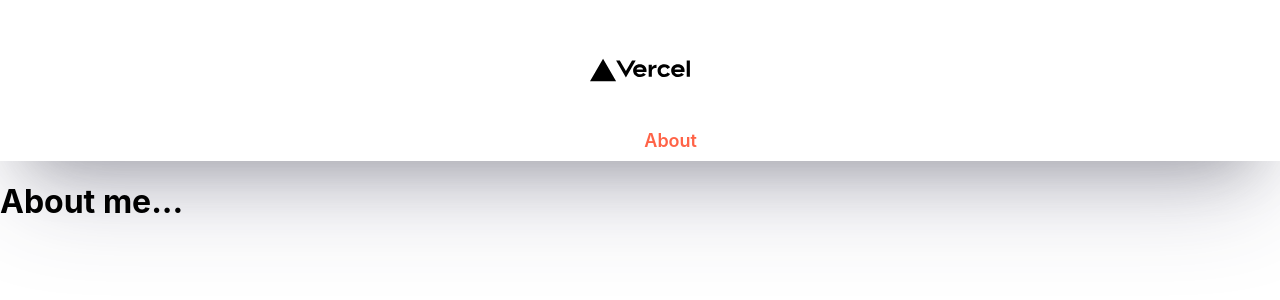
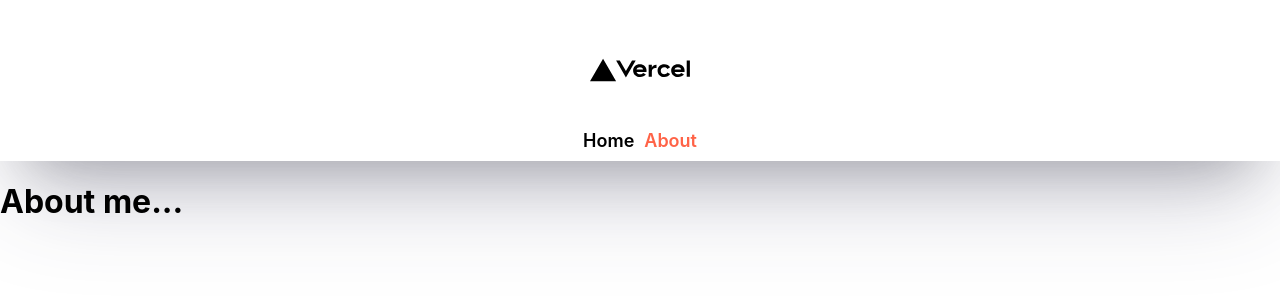
Before and after one commit to Isaac-Lee/nextjs-study, a Next.js app: page /about in a window 1280 px wide. Shown: the top 300 px of the page. Built offline with nearby package versions, Linux system fonts and the light colour scheme.

Commit message:
Patterns

```diff
--- /dev/null
+++ b/components/Layout.tsx
@@ -0,0 +1,14 @@
+import NavBar from "./NavBar";
+
+interface LayoutProps {
+  children: React.ReactNode
+}
+
+export default function Layout({ children }: LayoutProps) {
+  return (
+    <>
+      <NavBar />
+      <div>{children}</div>
+    </>
+  )
+}
--- a/pages/_app.tsx
+++ b/pages/_app.tsx
@@ -1,17 +1,11 @@
 import { AppProps } from 'next/dist/shared/lib/router/router'
-import NavBar from '../components/NavBar'
+import Layout from '../components/Layout'
 import "../styles/globals.css"
 
 export default function App({Component, pagesProps}: AppProps) {
   return (
-    <div>
-      <NavBar />
+    <Layout>
       <Component {...pagesProps} />
-      <style jsx global>{`
-        a {
-          color: white;
-        }
-      `}</style>
-    </div>
+    </Layout>
   )
 }
--- a/pages/about.tsx
+++ b/pages/about.tsx
@@ -1,8 +1,9 @@
-import NavBar from "../components/NavBar";
+import Seo from "../components/Seo";
 
 export default function About() {
   return (
     <div>
+      <Seo title="About" />
       <h1>About me...</h1>
     </div>
   );
```
